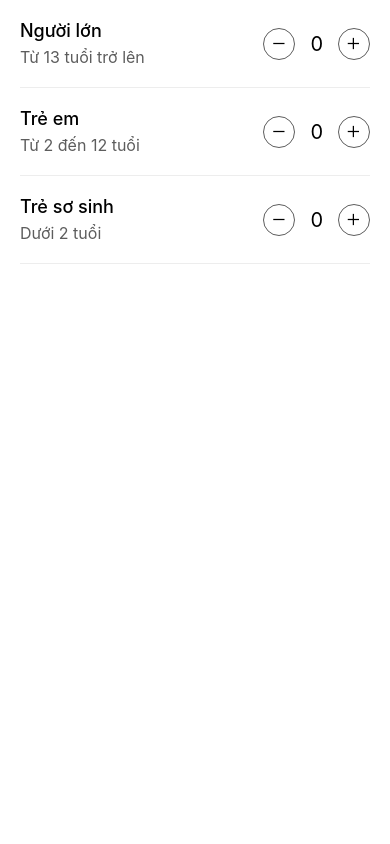
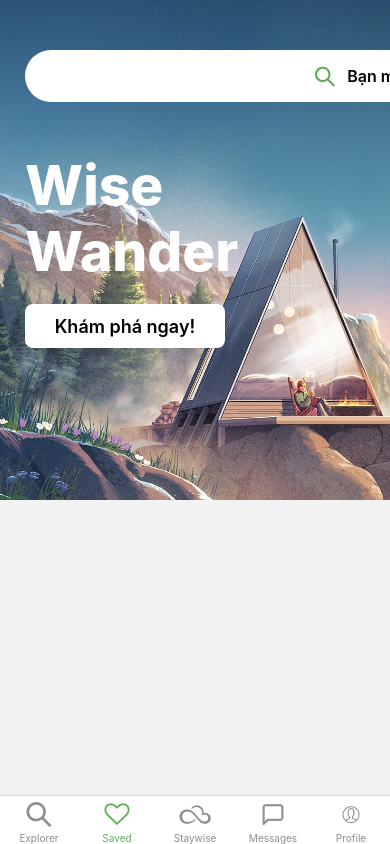
Before and after one commit to hung55410/Staywise, a React Native app: screen /Saved in a window 390 px wide. Built offline with nearby package versions, Linux system fonts and the light colour scheme.

Commit message:
Navigation

```diff
--- a/App.tsx
+++ b/App.tsx
@@ -5,30 +5,17 @@
  * @format
  */
 
+import 'react-native-gesture-handler';
 import React from 'react';
-import {SafeAreaView, StatusBar} from 'react-native';
+import {StatusBar} from 'react-native';
 
-// import HomeScreen from './src/screens/Home';
-// import SearchResultsScreen from './src/screens/SearchResults';
-// import Post from './src/components/Post';
-// import DestinationSearchScreen from './src/screens/DestinationSearch';
-import GuestsScreen from './src/screens/Guests';
-
-// import feed from './assets/data/feed';
-
-// const post1 = feed[0];
+import Router from './src/navigation/Router';
 
 function App(): JSX.Element {
   return (
     <>
       <StatusBar barStyle={'dark-content'} />
-      <SafeAreaView>
-        {/* <HomeScreen /> */}
-        {/* <Post post={post1} /> */}
-        {/* <SearchResultsScreen /> */}
-        {/* <DestinationSearchScreen /> */}
-        <GuestsScreen />
-      </SafeAreaView>
+      <Router />
     </>
   );
 }
--- /dev/null
+++ b/src/navigation/HomeTabNavigator.js
@@ -0,0 +1,81 @@
+import React from 'react';
+import {createBottomTabNavigator} from '@react-navigation/bottom-tabs';
+
+import Fontisto from 'react-native-vector-icons/Fontisto';
+import FontAwesome from 'react-native-vector-icons/FontAwesome';
+import FontAwesome5 from 'react-native-vector-icons/FontAwesome5';
+import Feather from 'react-native-vector-icons/Feather';
+import EvilIcons from 'react-native-vector-icons/EvilIcons';
+
+import HomeScreen from '../screens/Home';
+
+const Tab = createBottomTabNavigator();
+
+const HomeTabNavigator = props => (
+  <Tab.Navigator
+    tabBarOptions={{
+      activeTintColor: '#5FAE57',
+    }}>
+    <Tab.Screen
+      name={'Explorer'}
+      component={HomeScreen}
+      options={{
+        // eslint-disable-next-line react/no-unstable-nested-components
+        tabBarIcon: ({color}) => {
+          return <Fontisto name="search" size={25} color={color} />;
+        },
+        headerShown: false,
+      }}
+    />
+
+    <Tab.Screen
+      name={'Saved'}
+      component={HomeScreen}
+      options={{
+        // eslint-disable-next-line react/no-unstable-nested-components
+        tabBarIcon: ({color}) => {
+          return <FontAwesome name="heart-o" size={25} color={color} />;
+        },
+        headerShown: false,
+      }}
+    />
+
+    <Tab.Screen
+      name={'Staywise'}
+      component={HomeScreen}
+      options={{
+        // eslint-disable-next-line react/no-unstable-nested-components
+        tabBarIcon: ({color}) => {
+          return <FontAwesome5 name="skyatlas" size={25} color={color} />;
+        },
+        headerShown: false,
+      }}
+    />
+
+    <Tab.Screen
+      name={'Messages'}
+      component={HomeScreen}
+      options={{
+        // eslint-disable-next-line react/no-unstable-nested-components
+        tabBarIcon: ({color}) => {
+          return <Feather name="message-square" size={25} color={color} />;
+        },
+        headerShown: false,
+      }}
+    />
+
+    <Tab.Screen
+      name={'Profile'}
+      component={HomeScreen}
+      options={{
+        // eslint-disable-next-line react/no-unstable-nested-components
+        tabBarIcon: ({color}) => {
+          return <EvilIcons name="user" size={25} color={color} />;
+        },
+        headerShown: false,
+      }}
+    />
+  </Tab.Navigator>
+);
+
+export default HomeTabNavigator;
--- /dev/null
+++ b/src/navigation/Router.js
@@ -0,0 +1,43 @@
+import React from 'react';
+import {NavigationContainer} from '@react-navigation/native';
+import {createStackNavigator} from '@react-navigation/stack';
+import DestinationSearchScreen from '../screens/DestinationSearch';
+import GuestsScreen from '../screens/Guests';
+
+import HomeTabNavigator from './HomeTabNavigator';
+
+const Stack = createStackNavigator();
+
+const Router = props => {
+  return (
+    <NavigationContainer>
+      <Stack.Navigator>
+        <Stack.Screen
+          name={'Home'}
+          component={HomeTabNavigator}
+          options={{
+            headerShown: false,
+          }}
+        />
+
+        <Stack.Screen
+          name={'Destinstion search'}
+          component={DestinationSearchScreen}
+          options={{
+            title: 'Tìm kiếm điểm đến',
+          }}
+        />
+
+        <Stack.Screen
+          name={'Guests'}
+          component={GuestsScreen}
+          options={{
+            title: 'Có bao nhiêu người?',
+          }}
+        />
+      </Stack.Navigator>
+    </NavigationContainer>
+  );
+};
+
+export default Router;
--- a/src/screens/DestinationSearch/index.js
+++ b/src/screens/DestinationSearch/index.js
@@ -1,6 +1,7 @@
 import React, {useState} from 'react';
-import {View, TextInput, FlatList, Text} from 'react-native';
+import {View, TextInput, FlatList, Text, Pressable} from 'react-native';
 import Ionicons from 'react-native-vector-icons/Ionicons';
+import {useNavigation} from '@react-navigation/native';
 
 import styles from './styles';
 
@@ -8,6 +9,7 @@ import searchResults from '../../../assets/data/search';
 
 const DestinationSearchScreen = props => {
   const [inputText, setInputText] = useState('');
+  const navigation = useNavigation();
   return (
     <View style={styles.container}>
       {/* Input components */}
@@ -21,12 +23,14 @@ const DestinationSearchScreen = props => {
       <FlatList
         data={searchResults}
         renderItem={({item}) => (
-          <View style={styles.row}>
+          <Pressable
+            onPress={() => navigation.navigate('Guests')}
+            style={styles.row}>
             <View style={styles.iconContainer}>
               <Ionicons name={'ios-location-sharp'} size={26} />
             </View>
             <Text style={styles.locationText}>{item.description}</Text>
-          </View>
+          </Pressable>
         )}
       />
     </View>
--- a/src/screens/Guests/index.js
+++ b/src/screens/Guests/index.js
@@ -1,6 +1,7 @@
 import React, {useState} from 'react';
 import {View, Text, Pressable} from 'react-native';
 import Ionicons from 'react-native-vector-icons/Ionicons';
+import {useNavigation} from '@react-navigation/native';
 
 import styles from './styles';
 
@@ -8,7 +9,9 @@ const GuestsScreen = props => {
   const [adults, setAdults] = useState(0);
   const [children, setChildren] = useState(0);
   const [infants, setInfants] = useState(0);
+  const navigation = useNavigation();
   return (
+    <View style={styles.mainContainer}>
       <View>
         {/* Row 1: adults */}
         <View style={styles.container}>
@@ -85,6 +88,13 @@ const GuestsScreen = props => {
           </View>
         </View>
       </View>
+
+      <Pressable
+        onPress={() => navigation.navigate()}
+        style={styles.buttonSearch}>
+        <Text style={styles.buttonSearchText}>Tìm kiếm</Text>
+      </Pressable>
+    </View>
   );
 };
 
--- a/src/screens/Guests/styles.js
+++ b/src/screens/Guests/styles.js
@@ -1,6 +1,10 @@
 import {StyleSheet} from 'react-native';
 
 const styles = StyleSheet.create({
+  mainContainer: {
+    justifyContent: 'space-between',
+    height: '100%',
+  },
   container: {
     flexDirection: 'row',
     justifyContent: 'space-between',
@@ -35,6 +39,20 @@ const styles = StyleSheet.create({
     marginHorizontal: 15,
     fontSize: 20,
   },
+  buttonSearch: {
+    marginBottom: 20,
+    backgroundColor: '#5FAE57',
+    alignItems: 'center',
+    justifyContent: 'center',
+    height: 50,
+    marginHorizontal: 20,
+    borderRadius: 10,
+  },
+  buttonSearchText: {
+    fontSize: 18,
+    fontWeight: 600,
+    color: '#fff',
+  },
 });
 
 export default styles;
--- a/src/screens/Home/index.js
+++ b/src/screens/Home/index.js
@@ -1,15 +1,18 @@
 import React from 'react';
 import {View, Text, ImageBackground, Pressable} from 'react-native';
 import Fontisto from 'react-native-vector-icons/Fontisto';
+import {useNavigation} from '@react-navigation/native';
 
 import styles from './styles';
 
 const HomeScreen = props => {
+  const navigation = useNavigation();
+
   return (
     <View>
       <Pressable
         style={styles.searchButton}
-        onPress={() => console.warn('button search clicked')}>
+        onPress={() => navigation.navigate('Destinstion search')}>
         <Fontisto name="search" size={20} color={'#5FAE57'} />
         <Text style={styles.searchButtonText}>Bạn muốn đi đâu?</Text>
       </Pressable>
--- a/src/screens/Home/styles.js
+++ b/src/screens/Home/styles.js
@@ -38,7 +38,7 @@ const styles = StyleSheet.create({
     alignItems: 'center',
     flexDirection: 'row',
     position: 'absolute',
-    top: 25,
+    top: 50,
     zIndex: 10,
   },
   searchButtonText: {
```
Also changed, not shown: package.json (+8 -0 lines), tsconfig.json (+5 -2 lines), 2 other files (tests, documents, lock files or other folders). Lines whose indentation alone changed are shown as unchanged.
